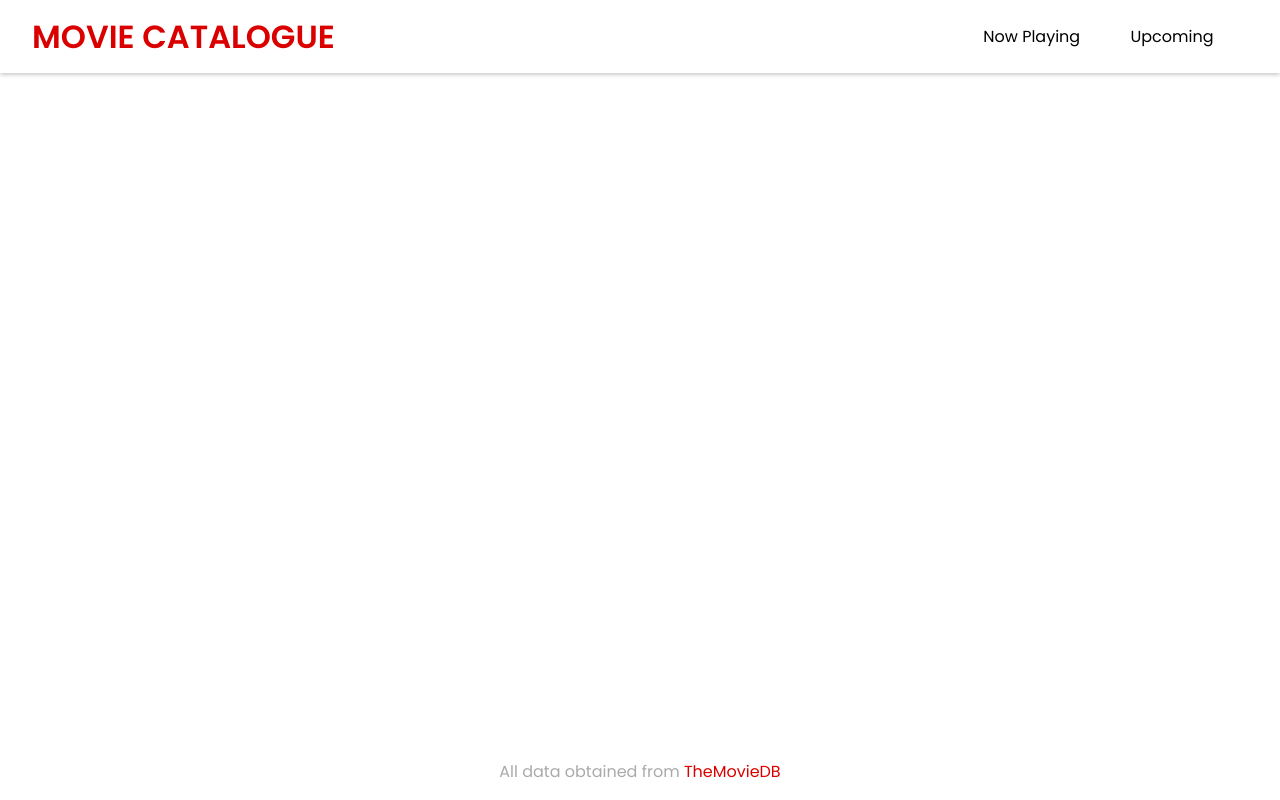
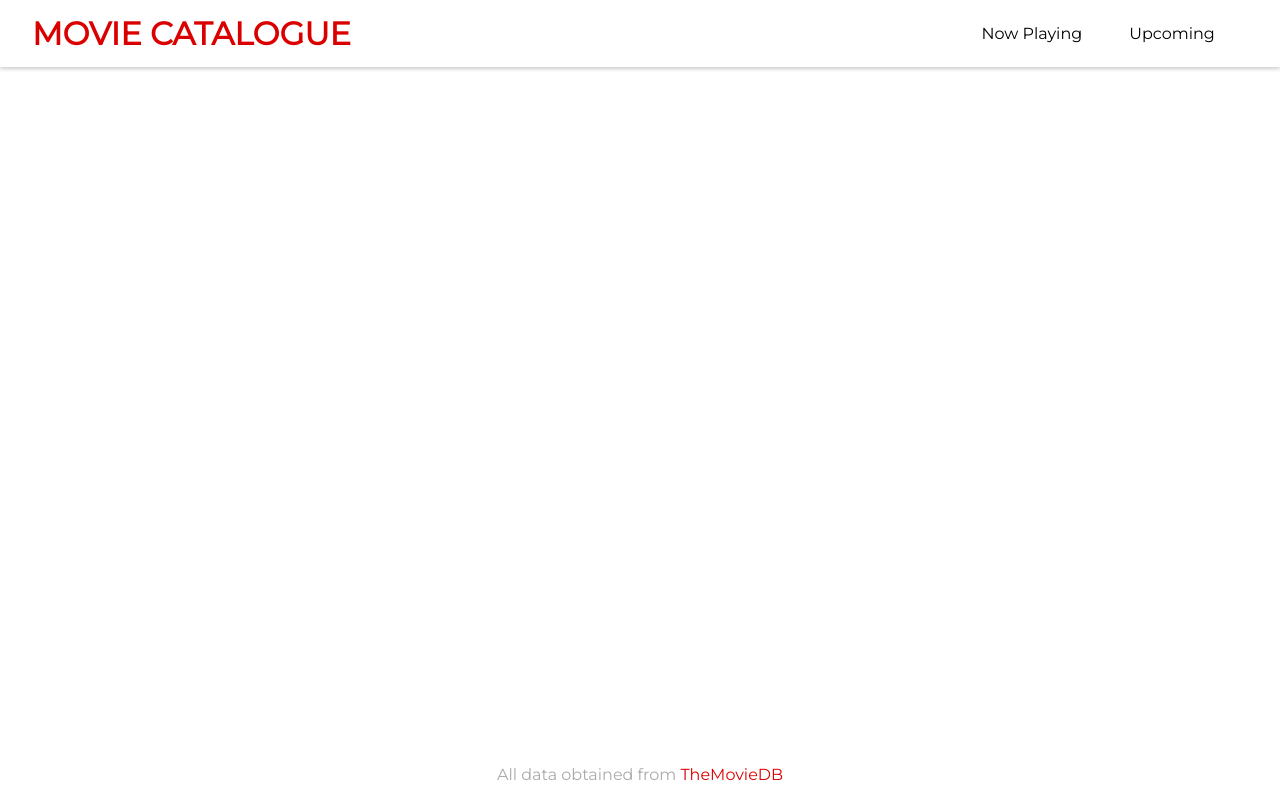
Before and after one commit to kisnak21/MovieCatalogue, a website built with webpack: page src/templates/index.html in a window 1280 px wide. Built offline with nearby package versions, Linux system fonts and the light colour scheme.

Commit message:
add google font

```diff
--- a/src/styles/style.css
+++ b/src/styles/style.css
@@ -4,7 +4,7 @@
 }
 
 body {
-    font-family: 'Poppins', sans-serif;
+    font-family: 'Montserrat', sans-serif;
     background-color: white;
     min-height: 100vh;
     display: flex;
--- a/src/templates/index.html
+++ b/src/templates/index.html
@@ -7,7 +7,9 @@
   <link rel="icon" href="../public/favicon.png">
 
   <!-- Google Font -->
-  <link href="https://fonts.googleapis.com/css2?family=Poppins:wght@300;400;600&display=swap" rel="stylesheet">
+  <link rel="preconnect" href="https://fonts.googleapis.com">
+  <link rel="preconnect" href="https://fonts.gstatic.com" crossorigin>
+  <link href="https://fonts.googleapis.com/css2?family=Montserrat&display=swap" rel="stylesheet">
 
   <title>Movie Catalogue</title>
 </head>
```
